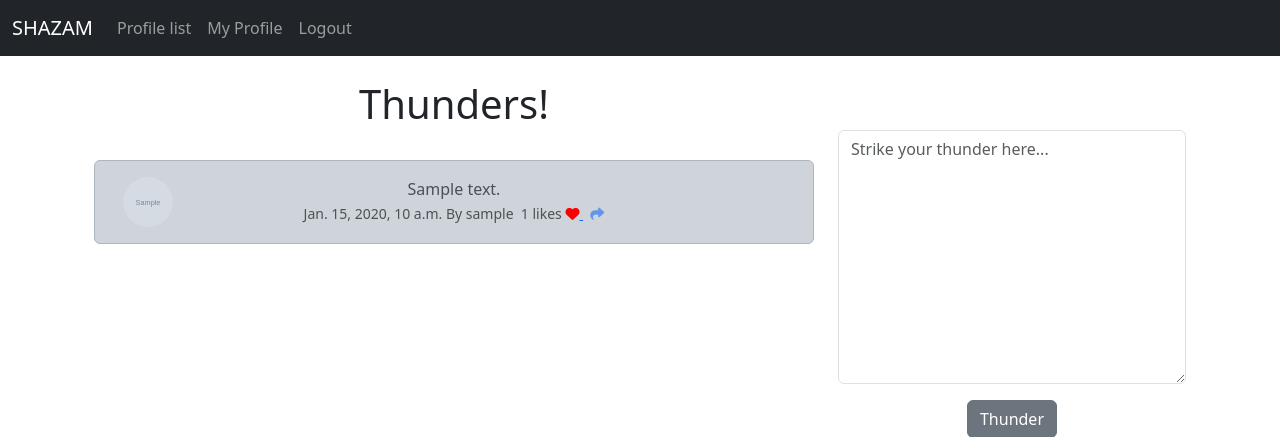
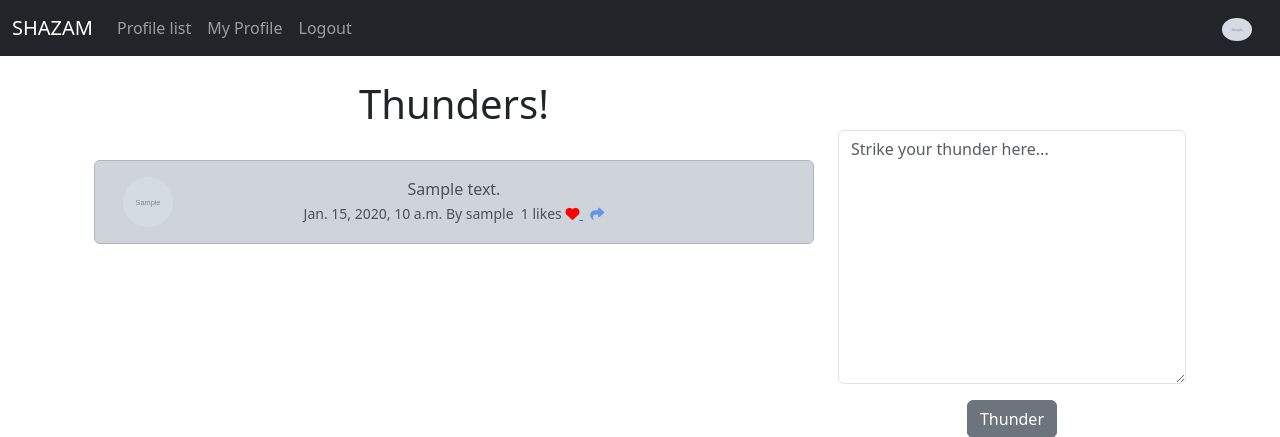
Before and after one commit to shahriaarrr/SHAZAM, a Django app: page / in a window 1280 px wide. Shown: the top 437 px of the page. Run offline with Django 4.2, Linux system fonts and the light colour scheme; a user stored in the database is signed in; tables that the repository leaves empty hold one stand-in row (values such as "Sample post"); grey boxes marked "Sample" are stand-in pictures; some libraries are stand-ins or nearby versions.

Commit message:
add user profile image to navbar
linked image to my profile page

```diff
--- a/shazam/templates/navbar.html
+++ b/shazam/templates/navbar.html
@@ -1,3 +1,4 @@
+{% load static %}
 <nav class="navbar navbar-expand-lg navbar-dark bg-dark">
     <div class="container-fluid">
       <a class="navbar-brand" href="{% url 'home' %}">SHAZAM</a>
@@ -28,7 +29,21 @@
               </li>
           {% endif %}
         </ul>
-
+        {% if user.is_authenticated %}
+            <ul class="navbar-nav ml-auto">
+                <li class="navbar-link navbar-brand">
+                    <a href="{% url 'profile' request.user.id %}">
+                        {% if user.profile.profile_image %}
+                            <img src="{{ user.profile.profile_image.url }}" width="30"
+                            class="rounded-circle" alt="{{ profile.user.username }}">
+                        {% else %}
+                            <img src="{% static 'images/default-profile.jpg' %}" width="30"
+                            class="rounded-circle" alt="{{ profile.user.username }}">
+                        {% endif %}
+                    </a>
+                </li>
+            </ul>
+        {% endif %}
       </div>
     </div>
   </nav>
```
